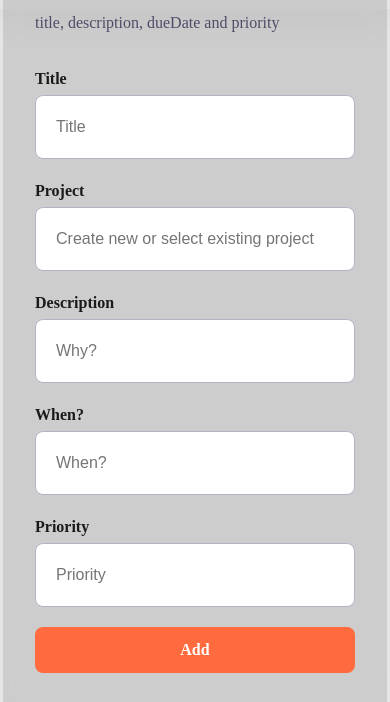
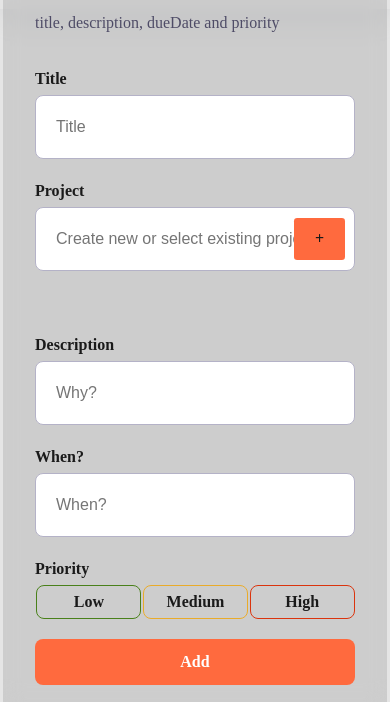
Before and after one commit to ExtF8/todoOrNot, a website built with webpack: page src/template.html in a window 390 px wide. Both pictures are taken after a click on the button "Add New". Shown: the part 142-844 px from the top of the page. Built offline with nearby package versions, Linux system fonts and the light colour scheme.

Commit message:
Added priority buttons and add project in input

```diff
--- a/src/styles/dark.css
+++ b/src/styles/dark.css
@@ -121,3 +121,37 @@
         fill: #fff;
     }
 }
+
+/* Dark Mode */
+@media only screen and (min-width: 0rem) {
+    body.dark-mode #todo-form-container .cs-container {
+        background-color: var(--accent);
+
+    }
+
+    body.dark-mode #todo-form-container .cs-text,
+    body.dark-mode #todo-form-container .cs-title,
+    body.dark-mode #todo-form-container .cs-label {
+
+        color: var(--bodyTextColorWhite);
+    }
+
+    body.dark-mode #todo-form-container #todo-form label,
+    body.dark-mode #todo-form-container #todo-form input,
+    body.dark-mode #todo-form-container #todo-form textarea {
+        background-color: transparent;
+        color: var(--bodyTextColorWhite);
+    }
+
+    body.dark-mode #todo-form-container #todo-form label::placeholder,
+    body.dark-mode #todo-form-container #todo-form input::placeholder,
+    body.dark-mode #todo-form-container #todo-form textarea::placeholder {
+        /* lighten up the color of the text by 40%*/
+        filter: brightness(1.4);
+    }
+
+    body.dark-mode #todo-form-container .cs-header,
+    body.dark-mode #todo-form-container .cs-link {
+        color: var(--bodyTextColorWhite);
+    }
+}
--- a/src/styles/global.css
+++ b/src/styles/global.css
@@ -9,12 +9,16 @@
     --headerColorMedium: #2c394b;
     --bodyTextColor: #4e4b66;
     --bodyTextColorGray: #313131;
+    --priority-low-color: #49801a;
+    --priority-medium-color: #e9ab2a;
+    --priority-high-color: #da340d;
     --topperFontSize: clamp(0.8125rem, 1.6vw, 1rem);
     --headerFontSize: clamp(1rem, 2vw, 2rem);
     --headerMobileFontSize: clamp(0.5rem, 3vw, 1rem);
     --bodyFontSize: 1rem;
     --sectionPadding: clamp(3.75rem, 7.82vw, 6.25rem) 1rem;
     --dialogPadding: clamp(0.75rem, 1.82vw, 4.25rem) 1rem;
+
 }
 
 body {
@@ -41,8 +45,13 @@ dialog {
     box-sizing: content-box;
 }
 
-button {
+button,
+ul {
     all: unset;
+}
+
+button:hover {
+    cursor: pointer;
 }
 
 #dialog-close-btn {
--- a/src/styles/main.css
+++ b/src/styles/main.css
@@ -818,26 +818,76 @@
         border-radius: 0.5rem;
     }
 
-    #todo-form-container .cs-ul {
+    #todo-form-container .priority-container {
+        display: flex;
+        flex-direction: row;
+        justify-content: space-evenly;
+        width: 100%;
+        margin-top: 0.25rem;
+        gap: 0.1vw;
+        padding-right: 0.1vw;
+    }
+
+
+    #todo-form-container .priority-button {
+        display: flex;
+        justify-content: center;
+        align-items: center;
+        /* margin: 0 0.5rem 0 0.5rem; */
+        padding: .5rem 1rem;
+        /* text-align: center; */
+        width: 40%;
+        height: 4vh;
+        border: 1px solid #b4b2c7;
+        border-radius: 0.5rem;
+        cursor: pointer;
+        z-index: 1;
+    }
+
+    #todo-form-container #priority label.low {
+        border-color: var(--priority-low-color);
+    }
+
+    #todo-form-container #priority label.low:hover {
+        background-color: var(--priority-low-color);
+    }
+
+    .low-selected {
+        background-color: var(--priority-low-color);
+    }
+
+    #todo-form-container #priority label.medium {
+        border-color: var(--priority-medium-color);
+    }
+
+    #todo-form-container #priority label.medium:hover {
+        background-color: var(--priority-medium-color);
+    }
+
+    .medium-selected {
+        background-color: var(--priority-medium-color);
+    }
+
+    #todo-form-container #priority label.high {
+        border-color: var(--priority-high-color);
+    }
+
+    #todo-form-container #priority label.high:hover {
+        background-color: var(--priority-high-color);
+    }
+
+    .high-selected {
+        background-color: var(--priority-high-color);
+    }
+
+
+    #todo-form-container input[type="radio"] {
+        position: relative;
+        height: 1px;
+        width: 1px;
         padding: 0;
         margin: 0;
-    }
-
-    #todo-form-container .cs-li {
-        list-style: none;
-        /* 16px - 20px */
-        margin-bottom: clamp(1rem, 2vw, 1.25rem);
-        display: flex;
-        justify-content: flex-start;
-        align-items: center;
-    }
-
-    #todo-form-container .cs-li:hover .cs-icon-wrapper {
-        transform: scale(1.2);
-    }
-
-    #todo-form-container .cs-li:last-of-type {
-        margin-bottom: 0;
+        opacity: 0;
     }
 
     #todo-form-container .cs-header {
@@ -848,6 +898,25 @@
         margin-bottom: 0.5rem;
         color: var(--headerColor);
         display: block;
+    }
+
+    #todo-form-container .add-project-button {
+        align-self: flex-end;
+        background: var(--primary);
+        border-radius: 0.2em;
+        /* color: var(--color-blue); */
+        cursor: pointer;
+        font-weight: 700;
+        /* line-height: 1em; */
+        padding: 0.25em 1.3em;
+        display: flex;
+        justify-content: center;
+        align-items: center;
+        position: relative;
+        top: -53px;
+        right: 10px;
+        /* width: 50px; */
+        height: 34px;
     }
 
 
@@ -880,11 +949,11 @@
 @media only screen and (min-width: 64rem) {
 
 
-
     #todo-form-container .cs-container {
         max-width: 32.625rem;
         /* 60px - 108px */
         gap: clamp(0.75rem, 0.9vw, 0.75rem);
+        background-color: linen;
     }
 
     #todo-form-container .cs-label {
@@ -892,37 +961,3 @@
     }
 
 }
-
-/* Dark Mode */
-@media only screen and (min-width: 0rem) {
-    body.dark-mode #todo-form-container .cs-container {
-        background-color: var(--accent);
-
-    }
-
-    body.dark-mode #todo-form-container .cs-text,
-    body.dark-mode #todo-form-container .cs-title,
-    body.dark-mode #todo-form-container .cs-label {
-
-        color: var(--bodyTextColorWhite);
-    }
-
-    body.dark-mode #todo-form-container #todo-form label,
-    body.dark-mode #todo-form-container #todo-form input,
-    body.dark-mode #todo-form-container #todo-form textarea {
-        background-color: transparent;
-        color: var(--bodyTextColorWhite);
-    }
-
-    body.dark-mode #todo-form-container #todo-form label::placeholder,
-    body.dark-mode #todo-form-container #todo-form input::placeholder,
-    body.dark-mode #todo-form-container #todo-form textarea::placeholder {
-        /* lighten up the color of the text by 40%*/
-        filter: brightness(1.4);
-    }
-
-    body.dark-mode #todo-form-container .cs-header,
-    body.dark-mode #todo-form-container .cs-link {
-        color: var(--bodyTextColorWhite);
-    }
-}
--- a/src/template.html
+++ b/src/template.html
@@ -158,7 +158,11 @@
             <section id="todo-form-container">
                 <div class="cs-container">
                     <div class="cs-content">
-                        <button id="dialog-close-btn" class="close-container" onclick="performClose()">
+                        <button
+                            id="dialog-close-btn"
+                            class="close-container"
+                            onclick="performClose()"
+                        >
                             <div class="leftright close"></div>
                             <div class="rightleft close"></div>
                         </button>
@@ -180,15 +184,23 @@
                                 placeholder="Title"
                             />
                         </label>
-                        <label class="cs-label">
+                        <label class="cs-label" id="project-container">
                             Project
                             <input
-                                class="cs-input"
+                                class="cs-input project-container-input"
                                 type="text"
                                 id="project"
                                 name="project"
                                 placeholder="Create new or select existing project"
                             />
+                            <button
+                                class="add-project-button"
+                                type="add"
+                                name="add-project"
+                                id="add-project"
+                            >
+                                +
+                            </button>
                         </label>
                         <label class="cs-label">
                             Description
@@ -211,16 +223,48 @@
                                 placeholder="When?"
                             />
                         </label>
-                        <label class="cs-label">
+                        <div class="cs-label">
                             Priority
-                            <input
-                                class="cs-input"
-                                type="text"
-                                id="priority"
-                                name="priority"
-                                placeholder="Priority"
-                            />
-                        </label>
+                            <div id="priority" class="priority-container">
+                                <input
+                                    type="radio"
+                                    value="low"
+                                    id="priority-low"
+                                    required
+                                />
+                                <label
+                                    for="priority-low"
+                                    class="priority-button low"
+                                >
+                                    Low
+                                </label>
+
+                                <input
+                                    type="radio"
+                                    value="medium"
+                                    id="priority-medium"
+                                    required
+                                />
+                                <label
+                                    for="priority-medium"
+                                    class="priority-button medium"
+                                >
+                                    Medium
+                                </label>
+
+                                <input
+                                    type="radio"
+                                    value="high"
+                                    id="priority-high"
+                                />
+                                <label
+                                    for="priority-high"
+                                    class="priority-button high"
+                                >
+                                    High
+                                </label>
+                            </div>
+                        </div>
                         <!-- <label class="cs-label label-note">
                             Note
                             <textarea
```
Also changed, not shown: dist/index.html, dist/main.css.
